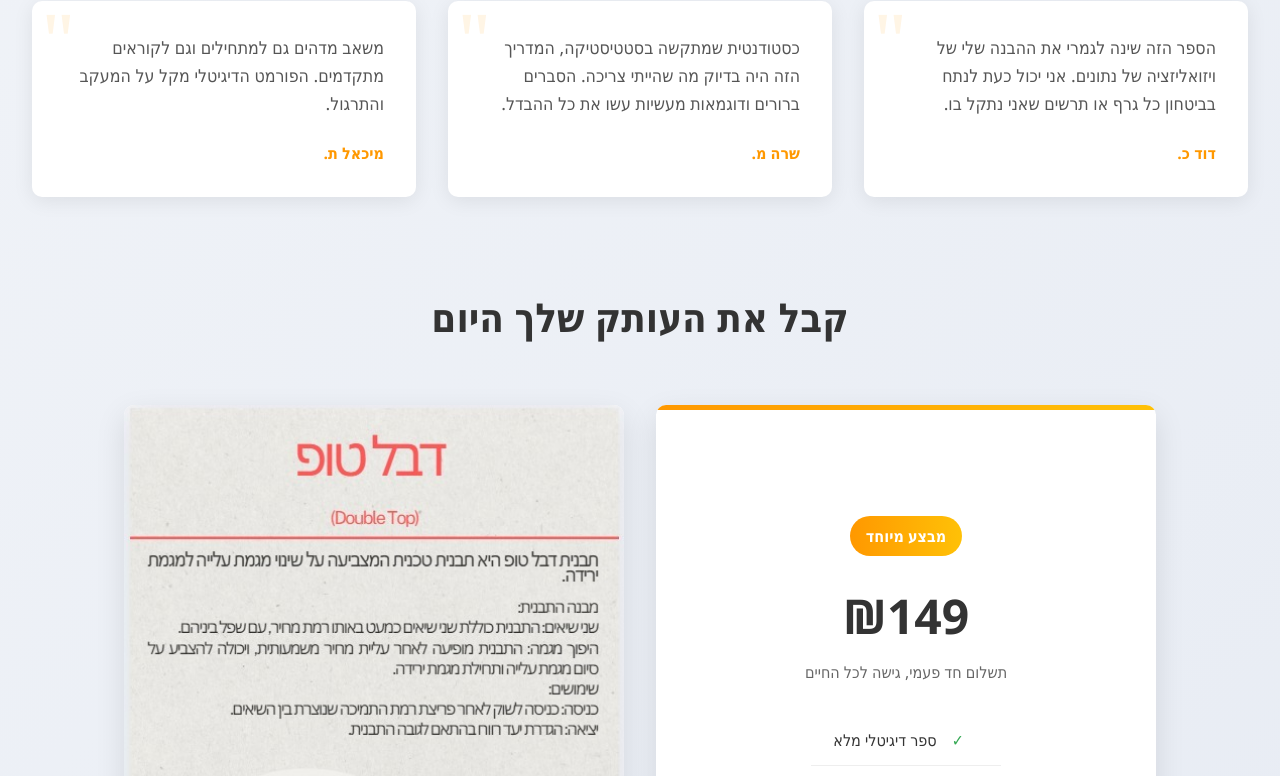
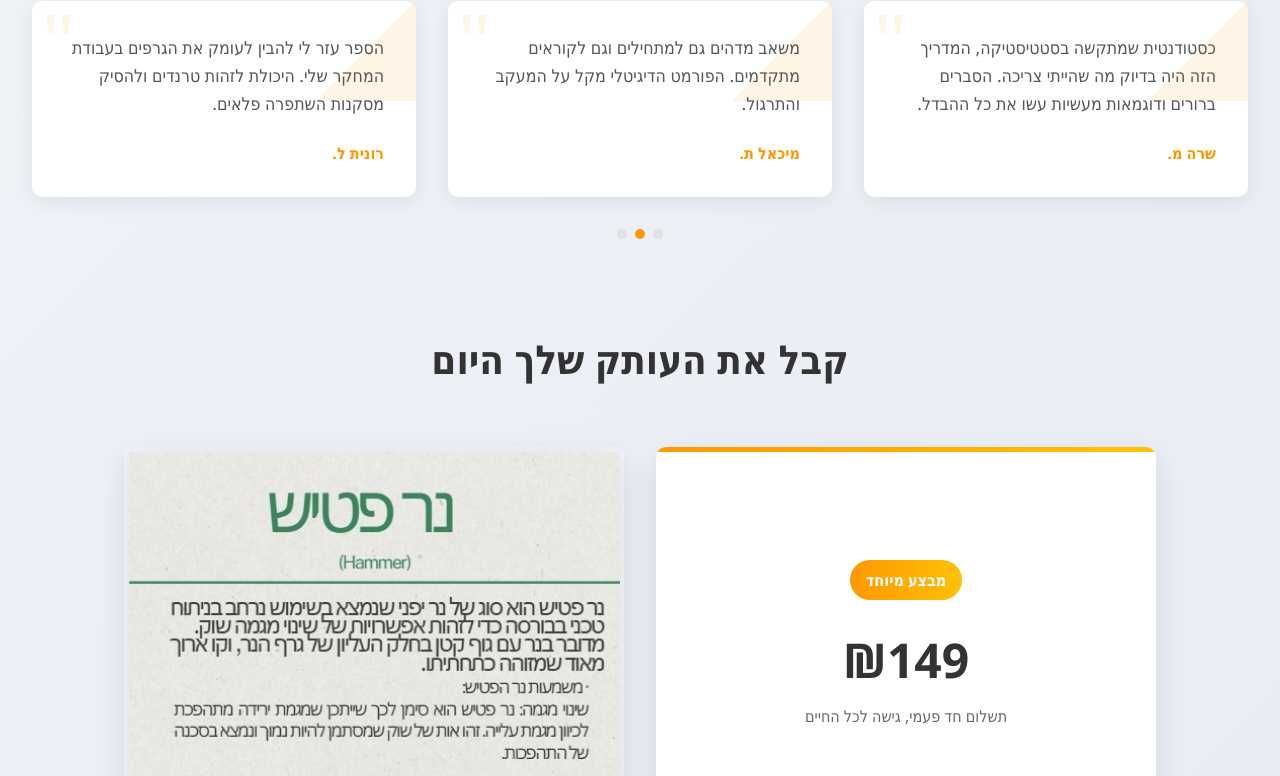
Before and after one commit to Zion-Webiks/book, a React (Create React App) app: page / in a window 1280 px wide. Shown: the part 1873-2649 px from the top of the page. Built offline with nearby package versions, Linux system fonts and the light colour scheme.

Commit message:
Hebrew last stable

```diff
--- a/src/App.tsx
+++ b/src/App.tsx
@@ -94,6 +94,52 @@ function App() {
     '/images/slide2.jpg',
     '/images/slide3.jpg'
   ];
+
+  // State for testimonials slideshow
+  const [currentTestimonial, setCurrentTestimonial] = useState(0);
+  const testimonials = [
+    {
+      text: "הספר הזה שינה לגמרי את ההבנה שלי של ויזואליזציה של נתונים. אני יכול כעת לנתח בביטחון כל גרף או תרשים שאני נתקל בו.",
+      author: "דוד כ."
+    },
+    {
+      text: "כסטודנטית שמתקשה בסטטיסטיקה, המדריך הזה היה בדיוק מה שהייתי צריכה. הסברים ברורים ודוגמאות מעשיות עשו את כל ההבדל.",
+      author: "שרה מ."
+    },
+    {
+      text: "משאב מדהים גם למתחילים וגם לקוראים מתקדמים. הפורמט הדיגיטלי מקל על המעקב והתרגול.",
+      author: "מיכאל ת."
+    },
+    {
+      text: "הספר עזר לי להבין לעומק את הגרפים בעבודת המחקר שלי. היכולת לזהות טרנדים ולהסיק מסקנות השתפרה פלאים.",
+      author: "רונית ל."
+    },
+    {
+      text: "לימדתי את הילדים שלי איך לקרוא גרפים באמצעות השיטות בספר. עכשיו הם יכולים להבין בקלות את המידע שמוצג בחדשות ובספרי הלימוד.",
+      author: "יעקב ג."
+    }
+  ];
+
+  // Calculate maximum testimonial index
+  const maxTestimonialIndex = Math.max(0, testimonials.length - 3);
+
+  // Function to change slides every 3 seconds
+  useEffect(() => {
+    const interval = setInterval(() => {
+      setCurrentSlide((prev) => (prev + 1) % slides.length);
+    }, 3000);
+
+    return () => clearInterval(interval);
+  }, [slides.length]);
+
+  // Function to change testimonials every 5 seconds
+  useEffect(() => {
+    const interval = setInterval(() => {
+      setCurrentTestimonial((prev) => Math.min(maxTestimonialIndex, prev + 1));
+    }, 5000);
+
+    return () => clearInterval(interval);
+  }, [testimonials.length, maxTestimonialIndex]);
 
   // Function to change slides every 3 seconds
   useEffect(() => {
@@ -133,7 +179,7 @@ function App() {
       {/* Navigation */}
       <Navbar>
         <LogoContainer>
-          <Logo href="#">לקרוא גרפים בקלות</Logo>
+          <Logo>לקרוא גרפים בקלות</Logo>
           <HeaderSocialContainer>
             <HeaderSocialLink href="mailto:pashut.likro.graphs@gmail.com" aria-label="Email">
               <HeaderSocialIcon src="/images/email.png" alt="Email" />
@@ -253,29 +299,38 @@ function App() {
       {/* Testimonials Section */}
       <SectionTitle id="testimonials">מה הקוראים אומרים</SectionTitle>
       <TestimonialsSection ref={testimonialsRef}>
-        <TestimonialCard>
-          <QuoteMark>"</QuoteMark>
-          <TestimonialText>
-            הספר הזה שינה לגמרי את ההבנה שלי של ויזואליזציה של נתונים. אני יכול כעת לנתח בביטחון כל גרף או תרשים שאני נתקל בו.
-          </TestimonialText>
-          <TestimonialAuthor>דוד כ.</TestimonialAuthor>
-        </TestimonialCard>
-
-        <TestimonialCard>
-          <QuoteMark>"</QuoteMark>
-          <TestimonialText>
-            כסטודנטית שמתקשה בסטטיסטיקה, המדריך הזה היה בדיוק מה שהייתי צריכה. הסברים ברורים ודוגמאות מעשיות עשו את כל ההבדל.
-          </TestimonialText>
-          <TestimonialAuthor>שרה מ.</TestimonialAuthor>
-        </TestimonialCard>
-
-        <TestimonialCard>
-          <QuoteMark>"</QuoteMark>
-          <TestimonialText>
-            משאב מדהים גם למתחילים וגם לקוראים מתקדמים. הפורמט הדיגיטלי מקל על המעקב והתרגול.
-          </TestimonialText>
-          <TestimonialAuthor>מיכאל ת.</TestimonialAuthor>
-        </TestimonialCard>
+        <TestimonialsContainer>
+          {[0, 1, 2].map(offset => {
+            const index = currentTestimonial + offset;
+            if (index >= testimonials.length) return null;
+
+            return (
+              <TestimonialCard
+                key={index}
+                initial={{ opacity: 0, y: 20 }}
+                whileInView={{ opacity: 1, y: 0 }}
+                transition={{ duration: 0.5 }}
+                viewport={{ once: true, margin: "-100px" }}
+              >
+                <QuoteMark>"</QuoteMark>
+                <TestimonialText>
+                  {testimonials[index].text}
+                </TestimonialText>
+                <TestimonialAuthor>{testimonials[index].author}</TestimonialAuthor>
+              </TestimonialCard>
+            );
+          })}
+        </TestimonialsContainer>
+
+        <TestimonialPagination>
+          {Array.from({ length: maxTestimonialIndex + 1 }).map((_, index) => (
+            <TestimonialDot
+              key={index}
+              active={index === currentTestimonial}
+              onClick={() => setCurrentTestimonial(index)}
+            />
+          ))}
+        </TestimonialPagination>
       </TestimonialsSection>
 
       {/* Pricing Section */}
@@ -437,34 +492,6 @@ function App() {
               אנו משתמשים בנתונים האישיים שלך כדי לספק ולשפר את השירות. בשימושך בשירות, את/ה מסכים/ה לאיסוף ולשימוש במידע בהתאם למדיניות פרטיות זו. מדיניות פרטיות זו נוצרה בעזרת מחולל מדיניות הפרטיות החינמית (Free Privacy Policy Generator).
             </PrivacyPolicyText>
 
-            <PrivacyPolicyHeading>פרשנות והגדרות</PrivacyPolicyHeading>
-            <PrivacyPolicySubHeading>פרשנות</PrivacyPolicySubHeading>
-            <PrivacyPolicyText>
-              המילים שהאות הראשונה שלהן היא באות גדולה מקבלות משמעות המוגדרת בתנאים הבאים. ההגדרות הבאות יישאו את אותה משמעות בין אם הן מופיעות ביחיד או ברבים.
-            </PrivacyPolicyText>
-
-            <PrivacyPolicySubHeading>הגדרות</PrivacyPolicySubHeading>
-            <PrivacyPolicyText>
-              לצורך מדיניות פרטיות זו:
-            </PrivacyPolicyText>
-
-            <PrivacyPolicyList>
-              <PrivacyPolicyListItem>"חשבון" פירושו חשבון ייחודי שנוצר עבורך לצורך גישה לשירות שלנו או לחלקים ממנו.</PrivacyPolicyListItem>
-              <PrivacyPolicyListItem>"שותף" (Affiliate) פירושו גוף השולט ב-, נשלט על ידי או נמצא בשליטה משותפת עם צד מסוים, כאשר "שליטה" משמעה בעלות של 50% או יותר ממניות, אחזקות הון או ניירות ערך אחרים המזכים בהצבעה לבחירת דירקטורים או רשות ניהול אחרת.</PrivacyPolicyListItem>
-              <PrivacyPolicyListItem>"החברה" (המתייחסת הן כ"החברה", "אנו", "לנו" או "שלנו" בהסכם זה) מתייחסת ללקרוא גרפים בקלת.</PrivacyPolicyListItem>
-              <PrivacyPolicyListItem>"עוגיות" (Cookies) הן קבצים קטנים הממוקמים במחשב שלך, במכשיר הנייד או בכל מכשיר אחר, על ידי אתר אינטרנט, המכילים מידע על היסטוריית הגלישה שלך באתר זה בין שימושים שונים.</PrivacyPolicyListItem>
-              <PrivacyPolicyListItem>"ארץ" מתייחסת ל: ישראל.</PrivacyPolicyListItem>
-              <PrivacyPolicyListItem>"מכשיר" פירושו כל מכשיר שיכול לגשת לשירות, כגון מחשב, טלפון סלולרי או טאבלט.</PrivacyPolicyListItem>
-              <PrivacyPolicyListItem>"נתונים אישיים" פירושו כל מידע המתייחס לאדם מזוהה או שניתן לזהותו.</PrivacyPolicyListItem>
-              <PrivacyPolicyListItem>"שירות" מתייחס לאתר האינטרנט.</PrivacyPolicyListItem>
-              <PrivacyPolicyListItem>"ספק שירות" פירושו כל אדם טבעי או משפטי המעבד נתונים מטעם החברה. הכוונה היא לחברות צד שלישי או אנשים שהחברה מעסיקה כדי להקל על מתן השירות, לספק את השירות מטעם החברה, לבצע שירותים הקשורים לשירות או לסייע לחברה בניתוח כיצד נעשה שימוש בשירות.</PrivacyPolicyListItem>
-              <PrivacyPolicyListItem>"נתוני שימוש" הם נתונים הנאספים באופן אוטומטי, או שנוצרים בעקבות השימוש בשירות או מתשתית השירות עצמה (לדוגמה, משך זמן ביקור בעמוד).</PrivacyPolicyListItem>
-              <PrivacyPolicyListItem>"אתר האינטרנט" מתייחס ללקרוא גרפים בקלת, הנגיש בכתובת https://lp.vp4.me/1obe.</PrivacyPolicyListItem>
-              <PrivacyPolicyListItem>"את/ה" פירושו האדם הגולש או משתמש בשירות, או החברה או כל גוף משפטי אחר מטעם אותו אדם הניגש או משתמש בשירות, לפי העניין.</PrivacyPolicyListItem>
-            </PrivacyPolicyList>
-
-            <PrivacyPolicyHeading>איסוף והשימוש בנתונים האישיים שלך</PrivacyPolicyHeading>
-            <PrivacyPolicySubHeading>סוגי נתונים שנאספים</PrivacyPolicySubHeading>
             <PrivacyPolicyText>
               <strong>נתונים אישיים</strong><br />
               בעת השימוש בשירות שלנו, ייתכן שנבקש ממך לספק לנו מידע אישי מסוים הניתן לזיהוי, אשר יכול לשמש ליצירת קשר או זיהויך. מידע המאפשר זיהוי אישי עשוי לכלול, בין היתר:
@@ -481,14 +508,6 @@ function App() {
             <PrivacyPolicyText>
               <strong>נתוני שימוש</strong><br />
               נתוני שימוש נאספים באופן אוטומטי בעת השימוש בשירות.
-            </PrivacyPolicyText>
-
-            <PrivacyPolicyText>
-              נתוני שימוש עשויים לכלול מידע כגון כתובת פרוטוקול האינטרנט של המכשיר שלך (למשל כתובת IP), סוג הדפדפן, גרסת הדפדפן, העמודים בשירות שלנו שבהם את/ה מבקר/ת, זמן ותאריך הביקור שלך, משך הזמן ששהית בעמודים אלו, מזהים ייחודיים של המכשיר ונתוני אבחון אחרים.
-            </PrivacyPolicyText>
-
-            <PrivacyPolicyText>
-              כאשר את/ה ניגש/ת לשירות דרך או באמצעות מכשיר נייד, אנו עשויים לאסוף מידע מסוים באופן אוטומטי, כולל, אך לא מוגבל ל: סוג המכשיר הנייד שבו את/ה משתמש/ת, מזהה ייחודי של המכשיר הנייד שלך, כתובת ה-IP של המכשיר הנייד שלך, מערכת ההפעלה הניידת שלך, סוג דפדפן האינטרנט הנייד שבו את/ה משתמש/ת, מזהים ייחודיים של המכשיר ונתוני אבחון אחרים.
             </PrivacyPolicyText>
 
             <PrivacyPolicyText>
@@ -927,26 +946,62 @@ const FeatureDescription = styled.p`
 `;
 
 const TestimonialsSection = styled.section`
+  max-width: var(--section-width);
+  margin: 0 auto;
+  padding: 2rem;
+  position: relative;
+`;
+
+const TestimonialsContainer = styled.div`
   display: grid;
   grid-template-columns: repeat(auto-fit, minmax(300px, 1fr));
   gap: 2rem;
-  padding: 2rem;
-  max-width: var(--section-width);
-  margin: 0 auto;
-`;
-
-const TestimonialCard = styled(motion.div).attrs(() => ({
-  initial: { opacity: 0, y: 20 },
-  whileInView: { opacity: 1, y: 0 },
-  transition: { duration: 0.5 },
-  viewport: { once: true, margin: "-100px" }
-}))`
+`;
+
+const TestimonialPagination = styled.div`
+  display: flex;
+  justify-content: center;
+  margin-top: 2rem;
+  gap: 8px;
+`;
+
+const TestimonialDot = styled.button<{ active: boolean }>`
+  width: 10px;
+  height: 10px;
+  border-radius: 50%;
+  background: ${props => props.active ? '#ff9800' : '#e0e0e0'};
+  border: none;
+  cursor: pointer;
+  transition: background 0.3s ease;
+
+  &:hover {
+    background: ${props => props.active ? '#ff9800' : '#bdbdbd'};
+  }
+`;
+
+const TestimonialCard = styled(motion.div)`
   background: white;
   padding: 2rem;
   border-radius: 10px;
   box-shadow: 0 4px 20px rgba(0, 0, 0, 0.08);
   position: relative;
   overflow: hidden;
+  transition: transform 0.3s ease, box-shadow 0.3s ease;
+
+  &:hover {
+    transform: translateY(-10px);
+    box-shadow: 0 10px 30px rgba(66, 133, 244, 0.15);
+  }
+
+  &::before {
+    content: '';
+    position: absolute;
+    top: 0;
+    right: 0;
+    width: 100px;
+    height: 100px;
+    background: linear-gradient(135deg, transparent 50%, rgba(255, 152, 0, 0.1) 50%);
+  }
 `;
 
 const QuoteMark = styled.div`
```
